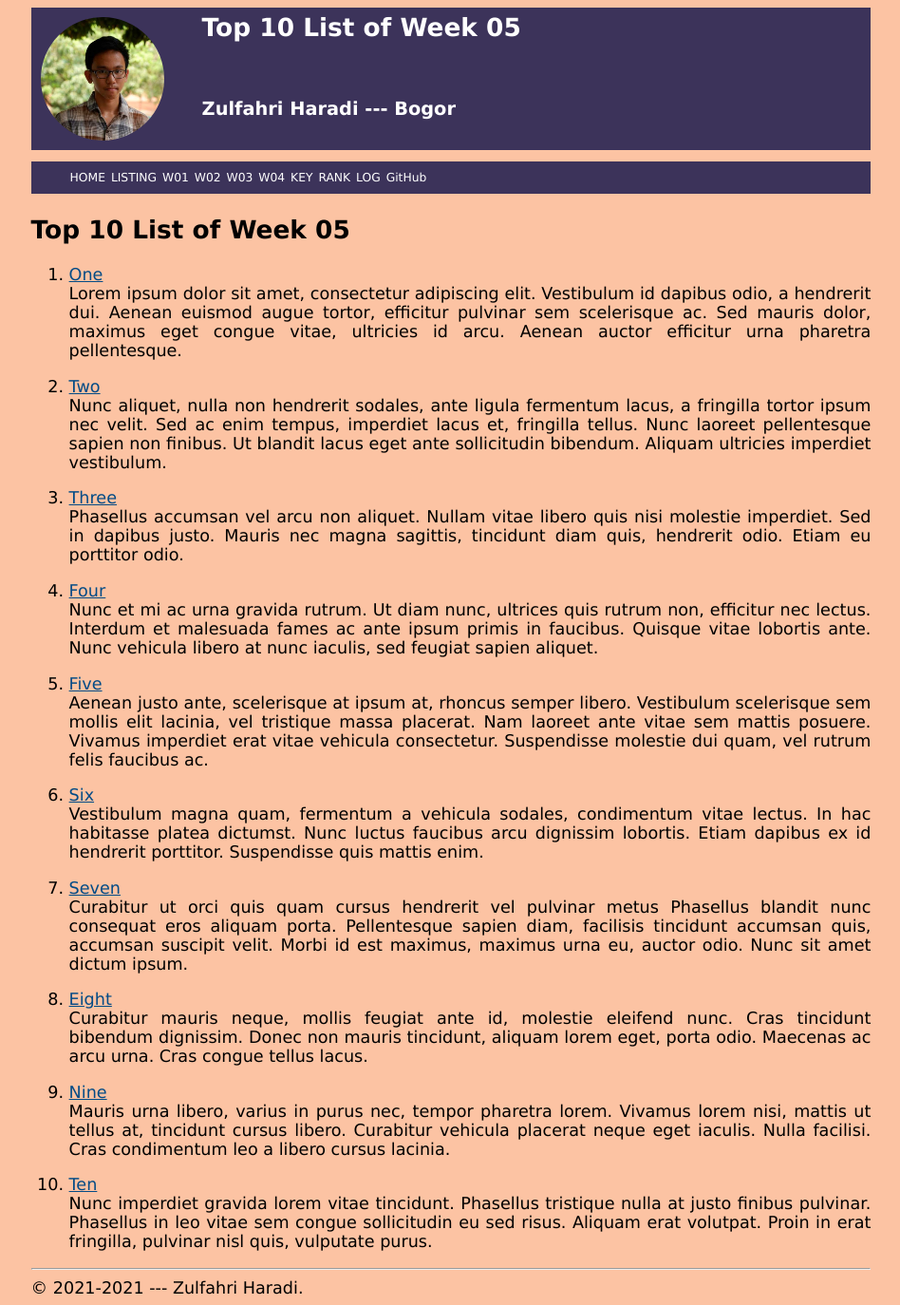
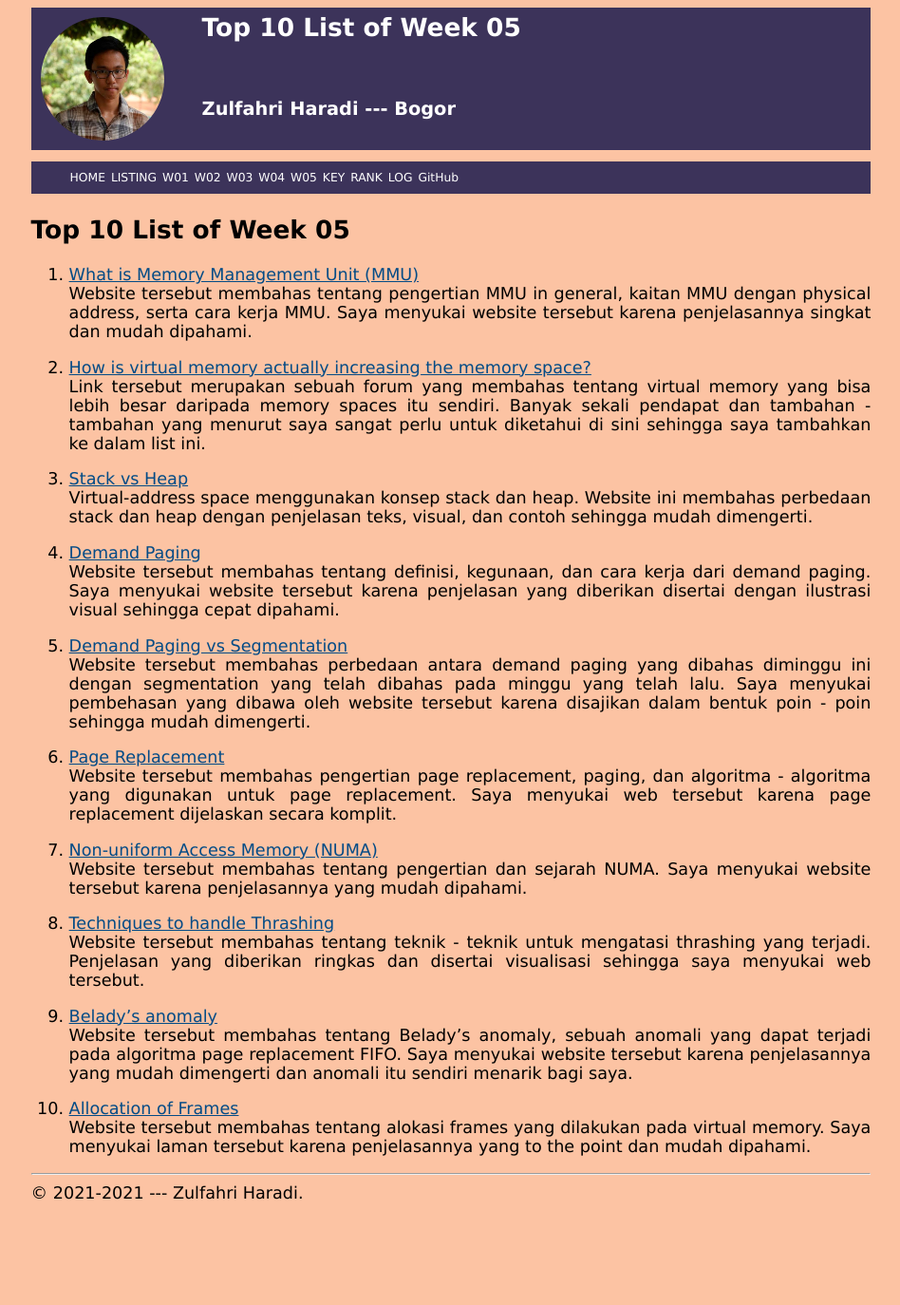
Before and after one commit to haradijul/os211, a Jekyll site: the page built from w05.md, in a window 1280 px wide. Shown: the whole page at 95% size, without its empty margins (165-1113 px from the left). Built offline with Jekyll 4.4.1, drawn with Linux system fonts in a browser that asks for light colours; our own code applies the rules of GitHub Pages for plain Markdown files; after the commit the page ends 1274 px from its top, so only the background shows below that.

Commit message:
os211 haradijul

```diff
--- a/TXT/mylog.txt
+++ b/TXT/mylog.txt
@@ -51,8 +51,12 @@ ZCZC W04 15 L15 Assignment#5: Update mylog.txt(this) for week04
 ZCZC W04 50 L16 Assignment#6: Download, decrypt, and tarball myW04
 ZCZC W04 10 L17 Assignment#7: Update bash script
 ZCZC W04 5 L18 Assignment#8: Make SHA256SUM and sign with detached armor
+ZCZC W05 90 L05 GSGS Virtual Memory related
 ZCZC W05 20 L07 Trying demo week05
 ZCZC W05 30 L08 Trying to check how low my vbox can boot
+ZCZC W05 70 L11 Assignment#1: Read OSC10:CH10
+ZCZC W05 40 L12 Assignment#2: Rank my neighbors top ten
+ZCZC W05 80 L13 Assignment#3: Create my top ten link for week05
 ZCZC W05 20 L14 Assignment#4: Download and tarballed Week05 Demos
 ZCZC W05 10 L15 Assignment#5: Update mylog.txt (this) for week05
 ZCZC W05 5 L16 Assignment#6: Sign the task
--- a/TXT/myrank.txt
+++ b/TXT/myrank.txt
@@ -11,3 +11,6 @@ ZCZC W03 HardJoe
 ZCZC W03 hockyy
 ZCZC W03 IoriU
 ZCZC W03 irfancen
+ZCZC W04 Hori75
+ZCZC W04 IanAndersenNg
+ZCZC W04 ikhsanpambayun
--- a/_includes/navbar.html
+++ b/_includes/navbar.html
@@ -10,8 +10,8 @@
     <li class='listitem'><a href='{{ site.baseurl }}/W02/'>W02</a></li>
     <li class='listitem'><a href='{{ site.baseurl }}/W03/'>W03</a></li>
     <li class='listitem'><a href='{{ site.baseurl }}/W04/'>W04</a></li>
-    <!-- <li class='listitem'><a href='{{ site.baseurl }}/W05/'>W05</a></li>
-    <li class='listitem'><a href='{{ site.baseurl }}/W06/'>W06</a></li>
+    <li class='listitem'><a href='{{ site.baseurl }}/W05/'>W05</a></li>
+    <!-- <li class='listitem'><a href='{{ site.baseurl }}/W06/'>W06</a></li>
     <li class='listitem'><a href='{{ site.baseurl }}/W07/'>W07</a></li>
     <li class='listitem'><a href='{{ site.baseurl }}/W08/'>W08</a></li>
     <li class='listitem'><a href='{{ site.baseurl }}/W09/'>W09</a></li>
--- a/w05.md
+++ b/w05.md
@@ -5,72 +5,32 @@ permalink: /W05/
 
 # Top 10 List of Week 05
 
-1. [One](https://en.wikipedia.org/wiki/1)<br>
-Lorem ipsum dolor sit amet, consectetur adipiscing elit.
-Vestibulum id dapibus odio, a hendrerit dui.
-Aenean euismod augue tortor, efficitur pulvinar sem scelerisque ac.
-Sed mauris dolor, maximus eget congue vitae, ultricies id arcu.
-Aenean auctor efficitur urna pharetra pellentesque.
+1. [What is Memory Management Unit (MMU)](https://er.yuvayana.org/what-is-memory-management-unit-mmu/)<br>
+Website tersebut membahas tentang pengertian MMU in general, kaitan MMU dengan physical address, serta cara kerja MMU. Saya menyukai website tersebut karena penjelasannya singkat dan mudah dipahami.
 
-2. [Two](https://en.wikipedia.org/wiki/2)<br>
-Nunc aliquet, nulla non hendrerit sodales, ante ligula fermentum lacus, a fringilla tortor ipsum nec velit.
-Sed ac enim tempus, imperdiet lacus et, fringilla tellus.
-Nunc laoreet pellentesque sapien non finibus.
-Ut blandit lacus eget ante sollicitudin bibendum.
-Aliquam ultricies imperdiet vestibulum.
+2. [How is virtual memory actually increasing the memory space?](https://superuser.com/questions/1165420/how-is-virtual-memory-actually-increasing-the-memory-space)<br>
+Link tersebut merupakan sebuah forum yang membahas tentang virtual memory yang bisa lebih besar daripada memory spaces itu sendiri. Banyak sekali pendapat dan tambahan - tambahan yang menurut saya sangat perlu untuk diketahui di sini sehingga saya tambahkan ke dalam list ini.
 
-3. [Three](https://en.wikipedia.org/wiki/3)<br>
-Phasellus accumsan vel arcu non aliquet.
-Nullam vitae libero quis nisi molestie imperdiet.
-Sed in dapibus justo.
-Mauris nec magna sagittis, tincidunt diam quis, hendrerit odio.
-Etiam eu porttitor odio.
+3. [Stack vs Heap](https://nickolasteixeira.medium.com/stack-vs-heap-whats-the-difference-and-why-should-i-care-5abc78da1a88)<br>
+Virtual-address space menggunakan konsep stack dan heap. Website ini membahas perbedaan stack dan heap dengan penjelasan teks, visual, dan contoh sehingga mudah dimengerti.
 
-4. [Four](https://en.wikipedia.org/wiki/4)<br>
-Nunc et mi ac urna gravida rutrum.
-Ut diam nunc, ultrices quis rutrum non, efficitur nec lectus.
-Interdum et malesuada fames ac ante ipsum primis in faucibus.
-Quisque vitae lobortis ante.
-Nunc vehicula libero at nunc iaculis, sed feugiat sapien aliquet.
+4. [Demand Paging](https://www.guru99.com/virtual-memory-in-operating-system.html)<br>
+Website tersebut membahas tentang definisi, kegunaan, dan cara kerja dari demand paging. Saya menyukai website tersebut karena penjelasan yang diberikan disertai dengan ilustrasi visual sehingga cepat dipahami.
 
-5. [Five](https://en.wikipedia.org/wiki/5)<br>
-Aenean justo ante, scelerisque at ipsum at, rhoncus semper libero.
-Vestibulum scelerisque sem mollis elit lacinia, vel tristique massa placerat.
-Nam laoreet ante vitae sem mattis posuere.
-Vivamus imperdiet erat vitae vehicula consectetur.
-Suspendisse molestie dui quam, vel rutrum felis faucibus ac.
+5. [Demand Paging vs Segmentation](https://www.geeksforgeeks.org/difference-between-demand-paging-and-segmentation/)<br>
+Website tersebut membahas perbedaan antara demand paging yang dibahas diminggu ini dengan segmentation yang telah dibahas pada minggu yang telah lalu. Saya menyukai pembehasan yang dibawa oleh website tersebut karena disajikan dalam bentuk poin - poin sehingga mudah dimengerti.
 
-6. [Six](https://en.wikipedia.org/wiki/6)<br>
-Vestibulum magna quam, fermentum a vehicula sodales, condimentum vitae lectus.
-In hac habitasse platea dictumst.
-Nunc luctus faucibus arcu dignissim lobortis.
-Etiam dapibus ex id hendrerit porttitor.
-Suspendisse quis mattis enim.
+6. [Page Replacement](https://afteracademy.com/blog/what-are-the-page-replacement-algorithms)<br>
+Website tersebut membahas pengertian page replacement, paging, dan algoritma - algoritma yang digunakan untuk page replacement. Saya menyukai web tersebut karena page replacement dijelaskan secara komplit.
 
-7. [Seven](https://en.wikipedia.org/wiki/7)<br>
-Curabitur ut orci quis quam cursus hendrerit vel pulvinar metus
-Phasellus blandit nunc consequat eros aliquam porta.
-Pellentesque sapien diam, facilisis tincidunt accumsan quis, accumsan suscipit velit.
-Morbi id est maximus, maximus urna eu, auctor odio.
-Nunc sit amet dictum ipsum.
+7. [Non-uniform Access Memory (NUMA)](http://www.techplayon.com/what-is-numa-non-uniform-memory-access/)<br>
+Website tersebut membahas tentang pengertian dan sejarah NUMA. Saya menyukai website tersebut karena penjelasannya yang mudah dipahami.
 
-8. [Eight](https://en.wikipedia.org/wiki/8)<br>
-Curabitur mauris neque, mollis feugiat ante id, molestie eleifend nunc.
-Cras tincidunt bibendum dignissim.
-Donec non mauris tincidunt, aliquam lorem eget, porta odio.
-Maecenas ac arcu urna.
-Cras congue tellus lacus.
+8. [Techniques to handle Thrashing](https://www.geeksforgeeks.org/techniques-to-handle-thrashing/)<br>
+Website tersebut membahas tentang teknik - teknik untuk mengatasi thrashing yang terjadi. Penjelasan yang diberikan ringkas dan disertai visualisasi sehingga saya menyukai web tersebut.
 
-9. [Nine](https://en.wikipedia.org/wiki/9)<br>
-Mauris urna libero, varius in purus nec, tempor pharetra lorem.
-Vivamus lorem nisi, mattis ut tellus at, tincidunt cursus libero.
-Curabitur vehicula placerat neque eget iaculis.
-Nulla facilisi.
-Cras condimentum leo a libero cursus lacinia.
+9. [Belady's anomaly](https://afteracademy.com/blog/what-is-beladys-anomaly)<br>
+Website tersebut membahas tentang Belady's anomaly, sebuah anomali yang dapat terjadi pada algoritma page replacement FIFO. Saya menyukai website tersebut karena penjelasannya yang mudah dimengerti dan anomali itu sendiri menarik bagi saya.
 
-10. [Ten](https://en.wikipedia.org/wiki/10)<br>
-Nunc imperdiet gravida lorem vitae tincidunt.
-Phasellus tristique nulla at justo finibus pulvinar.
-Phasellus in leo vitae sem congue sollicitudin eu sed risus.
-Aliquam erat volutpat.
-Proin in erat fringilla, pulvinar nisl quis, vulputate purus.
+10. [Allocation of Frames](https://www.geeksforgeeks.org/operating-system-allocation-frames/)<br>
+Website tersebut membahas tentang alokasi frames yang dilakukan pada virtual memory. Saya menyukai laman tersebut karena penjelasannya yang to the point dan mudah dipahami.
```
Also changed, not shown: 5 other files.
